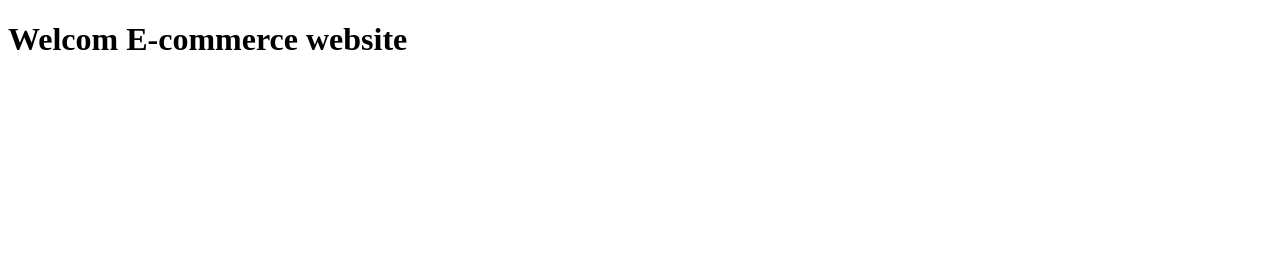
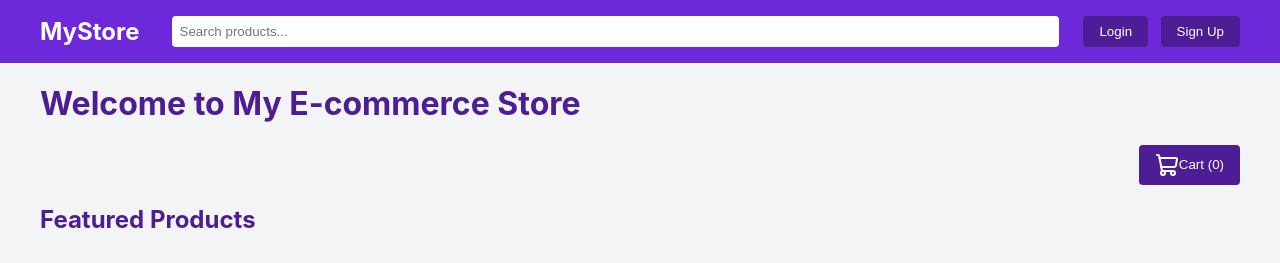
Before and after one commit to DEVKrishna-7/e-commerce-web-app, a Django app: template ecommerceapp/templates/app/index.html in a window 1280 px wide. Shown: the top 263 px of the page. Run offline with Django 5.2, Linux system fonts and the light colour scheme; the template is opened without the code that fills it, so the values that code supplies are empty.

Commit message:
update app

```diff
--- a/ecommerceapp/templates/app/index.html
+++ b/ecommerceapp/templates/app/index.html
@@ -2,10 +2,197 @@
 <html lang="en">
 <head>
     <meta charset="UTF-8">
-    <meta name="viewport" content="width=, initial-scale=1.0">
-    <title>Document</title>
+    <meta name="viewport" content="width=device-width, initial-scale=1.0">
+    <title>My E-commerce Store</title>
+    <script src="https://unpkg.com/lucide@latest"></script>
+    <style>
+        body {
+            font-family: 'Inter', sans-serif;
+            margin: 0;
+            padding: 0;
+            background-color: #f3f4f6;
+            color: #1f2937;
+        }
+        .container {
+            max-width: 1200px;
+            margin: 0 auto;
+            padding: 0 1rem;
+        }
+        header {
+            background-color: #6d28d9;
+            color: white;
+            padding: 1rem 0;
+        }
+        nav {
+            display: flex;
+            justify-content: space-between;
+            align-items: center;
+        }
+        .logo {
+            font-size: 1.5rem;
+            font-weight: bold;
+        }
+        .search-bar {
+            flex-grow: 1;
+            margin: 0 2rem;
+        }
+        .search-bar input {
+            width: 100%;
+            padding: 0.5rem;
+            border: none;
+            border-radius: 4px;
+        }
+        .auth-buttons button {
+            background-color: #4c1d95;
+            color: white;
+            border: none;
+            padding: 0.5rem 1rem;
+            margin-left: 0.5rem;
+            border-radius: 4px;
+            cursor: pointer;
+        }
+        main {
+            padding: 2rem 0;
+        }
+        h1, h2 {
+            color: #4c1d95;
+        }
+        .product-grid {
+            display: grid;
+            grid-template-columns: repeat(auto-fill, minmax(200px, 1fr));
+            gap: 2rem;
+            margin-top: 2rem;
+        }
+        .product-card {
+            background-color: white;
+            border-radius: 8px;
+            overflow: hidden;
+            box-shadow: 0 4px 6px rgba(0, 0, 0, 0.1);
+        }
+        .product-image {
+            width: 100%;
+            height: 200px;
+            object-fit: cover;
+        }
+        .product-info {
+            padding: 1rem;
+        }
+        .product-name {
+            font-weight: bold;
+            margin-bottom: 0.5rem;
+        }
+        .product-price {
+            color: #6d28d9;
+            font-weight: bold;
+        }
+        .add-to-cart {
+            background-color: #6d28d9;
+            color: white;
+            border: none;
+            padding: 0.5rem;
+            width: 100%;
+            cursor: pointer;
+            margin-top: 0.5rem;
+        }
+        .cart-button {
+            background-color: #4c1d95;
+            color: white;
+            border: none;
+            padding: 0.5rem 1rem;
+            border-radius: 4px;
+            cursor: pointer;
+            display: flex;
+            align-items: center;
+            margin-left: auto;
+        }
+        footer {
+            background-color: #6d28d9;
+            color: white;
+            text-align: center;
+            padding: 1rem 0;
+            margin-top: 2rem;
+        }
+    </style>
 </head>
 <body>
-    <h1>Welcom E-commerce website</h1>
+    <header>
+        <nav class="container">
+            <div class="logo">MyStore</div>
+            <div class="search-bar">
+                <input type="text" placeholder="Search products...">
+            </div>
+            <div class="auth-buttons">
+                <button>Login</button>
+                <button>Sign Up</button>
+            </div>
+        </nav>
+    </header>
+
+    <main class="container">
+        <h1>Welcome to My E-commerce Store</h1>
+        <button id="cartButton" class="cart-button">
+            <i data-lucide="shopping-cart"></i>
+            <span id="cartCount">Cart (0)</span>
+        </button>
+        <h2>Featured Products</h2>
+        <div class="product-grid" id="productGrid"></div>
+    </main>
+
+    <footer>
+        <div class="container">
+            &copy; 2025 My E-commerce Store. All rights reserved.
+        </div>
+    </footer>
+
+    <script>
+        // Initialize Lucide icons
+        lucide.createIcons();
+
+        // Placeholder product data
+        const products = [
+            { id: 1, name: 'Basic Tee', price: 35, image: '/placeholder.svg?height=200&width=200' },
+            { id: 2, name: 'Hoodie', price: 45, image: '/placeholder.svg?height=200&width=200' },
+            { id: 3, name: 'Jeans', price: 55, image: '/placeholder.svg?height=200&width=200' },
+            { id: 4, name: 'Sneakers', price: 95, image: '/placeholder.svg?height=200&width=200' },
+        ];
+
+        // Cart state
+        let cart = [];
+
+        // Render products
+        function renderProducts() {
+            const productGrid = document.getElementById('productGrid');
+            productGrid.innerHTML = products.map(product => `
+                <div class="product-card">
+                    <img src="${product.image}" alt="${product.name}" class="product-image">
+                    <div class="product-info">
+                        <div class="product-name">${product.name}</div>
+                        <div class="product-price">$${product.price}</div>
+                        <button class="add-to-cart" onclick="addToCart(${product.id})">Add to Cart</button>
+                    </div>
+                </div>
+            `).join('');
+        }
+
+        // Add to cart functionality
+        function addToCart(productId) {
+            const existingItem = cart.find(item => item.id === productId);
+            if (existingItem) {
+                existingItem.quantity += 1;
+            } else {
+                cart.push({ id: productId, quantity: 1 });
+            }
+            updateCartCount();
+        }
+
+        // Update cart count
+        function updateCartCount() {
+            const cartCount = cart.reduce((total, item) => total + item.quantity, 0);
+            document.getElementById('cartCount').textContent = `Cart (${cartCount})`;
+        }
+
+        // Initial render
+        renderProducts();
+    </script>
 </body>
 </html>
--- a/ecommerceapp/urls.py
+++ b/ecommerceapp/urls.py
@@ -1,5 +1,5 @@
 from django.urls import path, include
-
+from .import views
 urlpatterns = [
-
+    path("", views.index, name="index"),
 ]
--- a/ecommerceapp/views.py
+++ b/ecommerceapp/views.py
@@ -1,3 +1,5 @@
 from django.shortcuts import render
 
 # Create your views here.
+def index(request):     # Define a function called index that takes a request as an argument.
+    return render(request, 'app/index.html')
--- a/ecommerceproject/urls.py
+++ b/ecommerceproject/urls.py
@@ -20,5 +20,5 @@ from django.urls import path, include
 
 urlpatterns = [
     path("admin/", admin.site.urls),
-    path("",include('ecommerceapp.urls'))
+    path("",include('ecommerceapp.urls')),
 ]
```
Also changed, not shown: db.sqlite3 (added).
